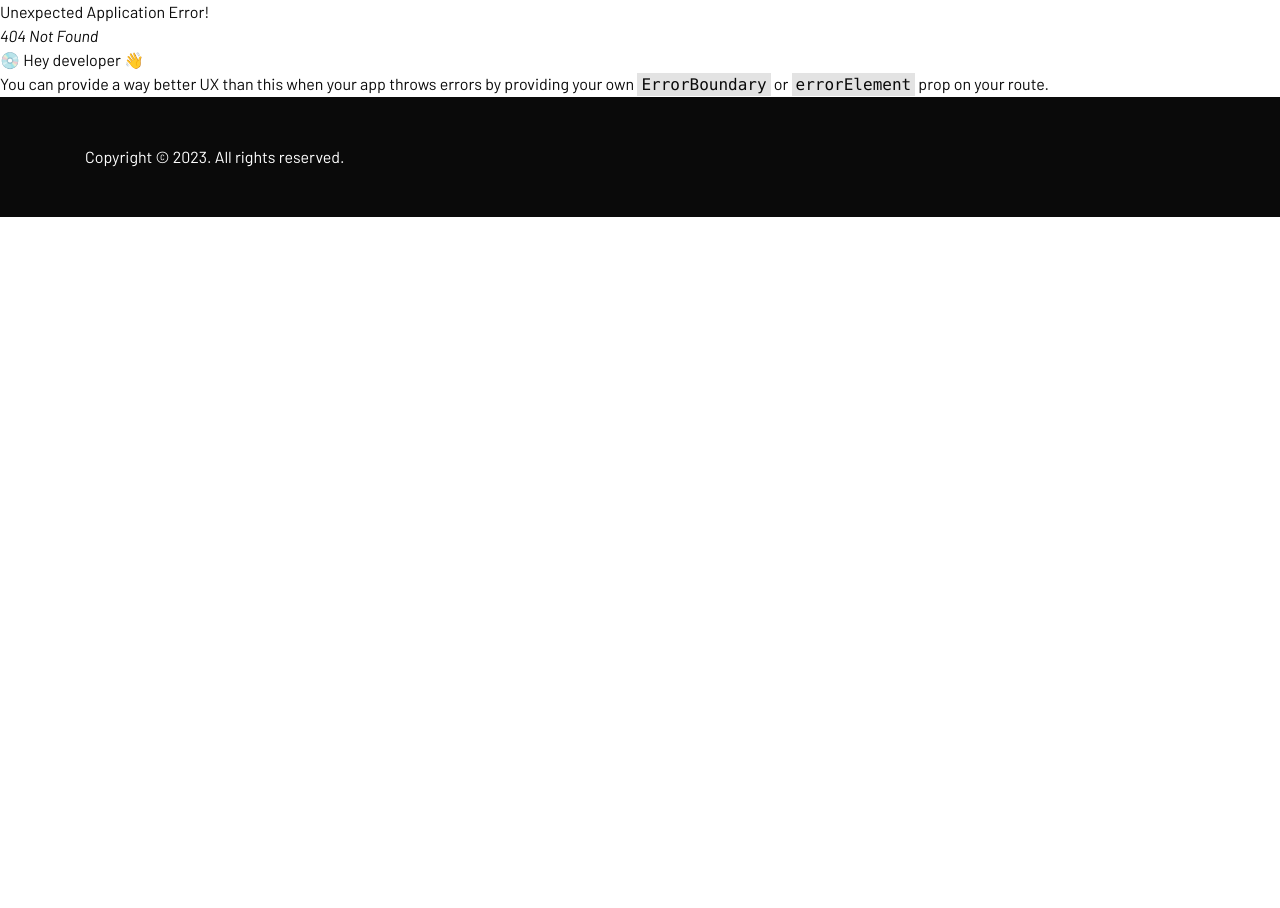
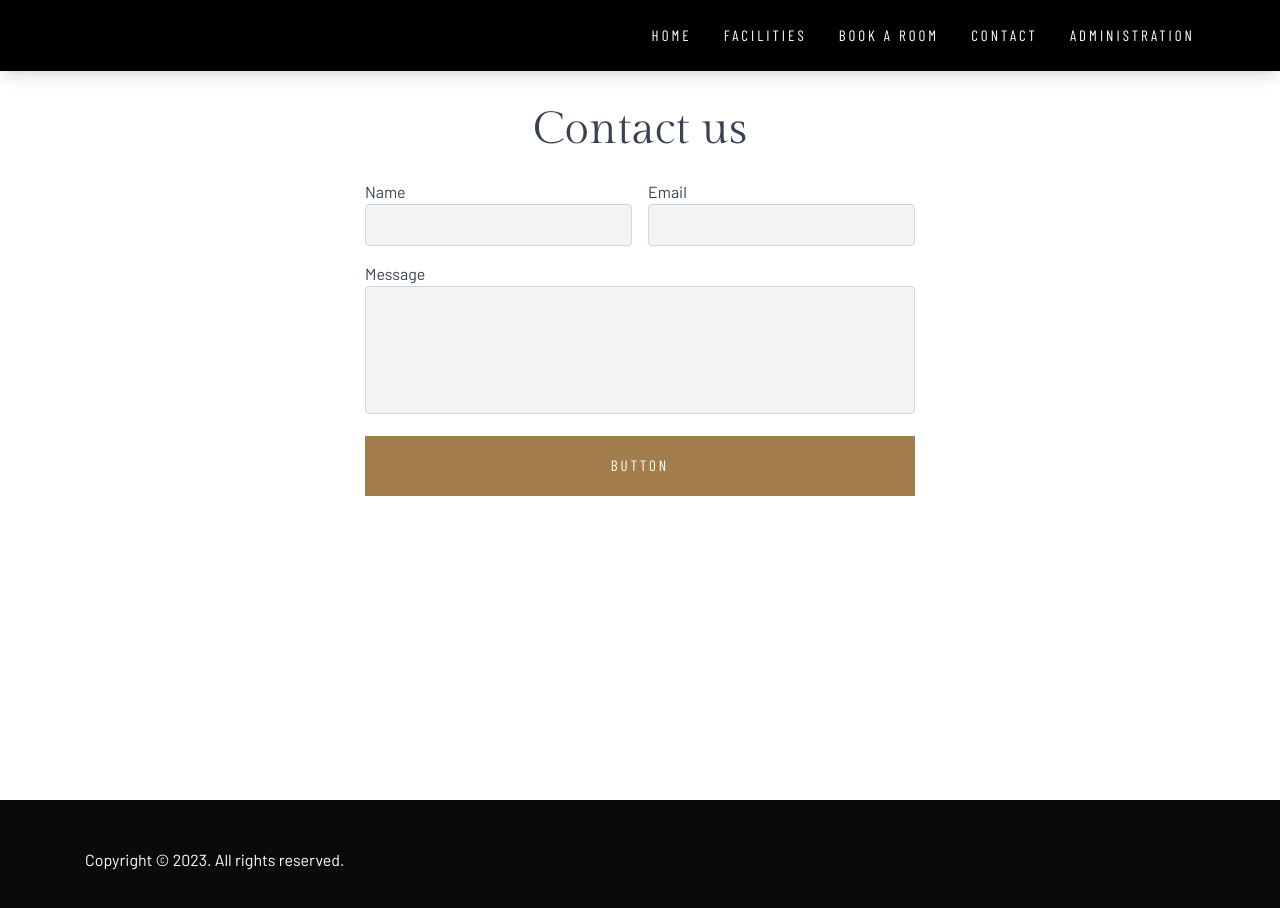
Before and after one commit to shacalul/BachelorWebApp, a React (Create React App) app: page /contact in a window 1280 px wide. Before the commit this address had no page. Shown: the top 908 px of the page. Before the commit the page ends 800 px from the top, so only its background shows below. Built offline with nearby package versions, Linux system fonts and the light colour scheme; a web font is replaced by a local one.

Commit message:
finished details for categories page, and added contact us page (finished) . did some changes with the navbar too.

```diff
--- a/src/App.js
+++ b/src/App.js
@@ -7,7 +7,7 @@ import BottomAppbar from "./components/Navbar/BottomAppBar";
 //pages imports
 import Home from "./pages/Home";
 import CategoryDetails from "./pages/CategoryDetails";
-
+import Contact from "./pages/Contact";
 //react router
 import { createBrowserRouter, RouterProvider } from "react-router-dom";
 
@@ -20,12 +20,16 @@ const router = createBrowserRouter([
     path: "/category/:id",
     element: <CategoryDetails />,
   },
+  {
+    path: "/contact",
+    element: <Contact />,
+  },
 ]);
 
 const App = () => {
   return (
     <div>
-      <TopAppbar />
+      <TopAppbar currentPage={window.location.pathname} />
       <RouterProvider router={router} />
       <BottomAppbar />
     </div>
--- a/src/components/Categories.js
+++ b/src/components/Categories.js
@@ -10,6 +10,12 @@ const Categories = () => {
   return (
     <section className="py-24">
       <div className="container mx-auto lg:px-0">
+        <div className="text-center">
+          <div className="font-tertiary uppercase text-[15px] tracking-[6px]">
+            Student Village Kamtjatka
+          </div>
+          <h2 className="font-primary text-[45px] mb-4">Room categories</h2>
+        </div>
         {/*grid*/}
         <div className="grid grid-cols-3 gap-4">
           {categories.map((category) => {
--- a/src/components/Category.js
+++ b/src/components/Category.js
@@ -64,8 +64,8 @@ const Category = ({ category }) => {
     images,
   } = category;
   return (
-    <div className="bg-white shadow-2xl min-h-[500px]group py-4 my-8" key={id}>
-      <div className="overflow-hidden">
+    <div className="bg-white shadow-2xl  min-h-[500px]group py-4 my-8" key={id}>
+      <div className="overflow-hidden w-full">
         <div>{images}</div>
       </div>
       <PriceDetails
--- a/src/components/Navbar/BottomAppBar.js
+++ b/src/components/Navbar/BottomAppBar.js
@@ -2,7 +2,7 @@ import React from "react";
 
 const BottomAppBar = () => {
   return (
-    <footer className="bg-primary py-12">
+    <footer className="bg-primary py-12 ">
       <div className="container mx-auto text-white flex justify-between">
         Copyright &copy; 2023. All rights reserved.
       </div>
--- a/src/components/Navbar/TopAppbar.js
+++ b/src/components/Navbar/TopAppbar.js
@@ -1,6 +1,6 @@
 import React, { useState, useEffect } from "react";
 
-const TopAppBar = () => {
+const TopAppBar = ({ currentPage }) => {
   const [topAppBar, setTopAppBar] = useState(false);
   useEffect(() => {
     const handleScroll = () => {
@@ -13,10 +13,19 @@ const TopAppBar = () => {
       window.removeEventListener("scroll", handleScroll);
     };
   }, []);
+
+  const headerBgColor = () => {
+    if (currentPage === "/contact") {
+      return "bg-black py-6 shadow-lg";
+    } else {
+      return "bg-transparent py-8";
+    }
+  };
+
   return (
     <topAppBar
       className={`${
-        topAppBar ? "bg-white py-6 shadow-lg" : "bg-transparent py-8"
+        topAppBar ? "bg-white py-6 shadow-lg" : headerBgColor()
       } fixed z-50 w-full transition-all duration-500`}
     >
       <div className="container mx-auto flex flex-col items-center gap-y-6 lg:flex-row lg:justify-between lg:gap-y-0">
@@ -27,11 +36,8 @@ const TopAppBar = () => {
             topAppBar ? "text-primary" : "text-white"
           } flex gap-x-4 font-tertiary tracking-[3px] text-[15px] items-center uppercase lg:gap-x-8`}
         >
-          <a href="" className="hover:text-accent transition">
+          <a href="/" className="hover:text-accent transition">
             Home
-          </a>
-          <a href="" className="hover:text-accent transition">
-            Room Categories
           </a>
           <a href="" className="hover:text-accent transition">
             Facilities
@@ -39,7 +45,7 @@ const TopAppBar = () => {
           <a href="" className="hover:text-accent transition">
             Book a room
           </a>
-          <a href="" className="hover:text-accent transition">
+          <a href="/contact" className="hover:text-accent transition">
             Contact
           </a>
           <a href="" className="hover:text-accent transition">
--- a/src/data/CategoryData.js
+++ b/src/data/CategoryData.js
@@ -11,7 +11,7 @@ export const categoryData = [
     images: [
       <iframe
         width="100%"
-        height="360"
+        height="640"
         frameBorder="0"
         allow="xr-spatial-tracking; gyroscope; accelerometer"
         allowFullScreen
@@ -32,7 +32,7 @@ export const categoryData = [
     images: [
       <iframe
         width="100%"
-        height="360"
+        height="640"
         frameBorder="0"
         allow="xr-spatial-tracking; gyroscope; accelerometer"
         allowFullScreen
@@ -54,7 +54,7 @@ export const categoryData = [
     images: [
       <iframe
         width="100%"
-        height="360"
+        height="640"
         frameBorder="0"
         allow="xr-spatial-tracking; gyroscope; accelerometer"
         allowFullScreen
@@ -76,7 +76,7 @@ export const categoryData = [
     images: [
       <iframe
         width="100%"
-        height="360"
+        height="640"
         frameBorder="0"
         allow="xr-spatial-tracking; gyroscope; accelerometer"
         allowFullScreen
@@ -98,7 +98,7 @@ export const categoryData = [
     images: [
       <iframe
         width="100%"
-        height="360"
+        height="640"
         frameBorder="0"
         allow="xr-spatial-tracking; gyroscope; accelerometer"
         allowFullScreen
@@ -120,7 +120,7 @@ export const categoryData = [
     images: [
       <iframe
         width="100%"
-        height="360"
+        height="640"
         frameBorder="0"
         allow="xr-spatial-tracking; gyroscope; accelerometer"
         allowFullScreen
@@ -142,7 +142,7 @@ export const categoryData = [
     images: [
       <iframe
         width="100%"
-        height="360"
+        height="640"
         frameBorder="0"
         allow="xr-spatial-tracking; gyroscope; accelerometer"
         allowFullScreen
--- a/src/pages/CategoryDetails.js
+++ b/src/pages/CategoryDetails.js
@@ -3,7 +3,7 @@ import { useParams } from "react-router-dom";
 
 import Arrival from "../components/Arrival";
 import Departure from "../components/Departure";
-import FilterCategories from "../components/FilterCategories";
+import CategoryType from "../components/CategoryType";
 
 import { CategoryContext } from "../context/CategoryContext";
 import { FaCheck } from "react-icons/fa";
@@ -19,13 +19,35 @@ const CategoryDetails = () => {
     category;
 
   return (
-    <section className="bg-pink-200">
-      <div className="bg-category bg-cover h-[560px] bg-center relative flex justify-center items-center">
+    <section>
+      <div className="w-full h-[640px] relative flex justify-center items-center ">
         {images}
       </div>
       <div className="container mx-auto">
         <div className="flex flex-col lg:flex-row h-full py-24">
-          <div className="w-full h-full lg:w-[60%]">Lorem ipsum pula mea</div>
+          <div className="w-full h-full lg:w-[60%] px-6">
+            <h2 className="h2">{name}</h2>
+            <p className="mb-8">{description}</p>
+          </div>
+          <div className="w-full h-full lg:w-[40%]">
+            {/* reservation */}
+            <div className="py-8 px-6 bg-accent/20 mb-12">
+              <div className="flex flex-col space-y-4 mb-4">
+                <div className="h-[60px]">
+                  <Arrival />
+                </div>
+                <div className="h-[60px]">
+                  <Departure />
+                </div>
+                <div className="h-[60px]">
+                  <CategoryType />
+                </div>
+              </div>
+              <button className="btn btn-large btn-primary w-full h-[60px]">
+                Book now
+              </button>
+            </div>
+          </div>
         </div>
       </div>
     </section>
--- /dev/null
+++ b/src/pages/Contact.js
@@ -0,0 +1,64 @@
+import React, { useState } from "react";
+
+const Contact = () => {
+  return (
+    <div className="min-h-screen">
+      <section className="text-gray-700 body-font">
+        <div className="container px-5 py-24 mx-auto">
+          <div className="w-full h-full flex justify-center items-center">
+            <h2 className="h2">Contact us</h2>
+          </div>
+          <div className="lg:w-1/2 md:w-2/3 mx-auto">
+            <div className="flex flex-wrap -m-2">
+              <div className="p-2 w-1/2">
+                <div className="relative">
+                  <label htmlFor="name" className="mb-8">
+                    Name
+                  </label>
+                  <input
+                    type="text"
+                    id="name"
+                    name="name"
+                    className="w-full bg-gray-100 rounded border border-gray-300 focus:border-indigo-500 text-base outline-none text-gray-700 py-1 px-3 leading-8 transition-colors duration-200 ease-in-out"
+                  />
+                </div>
+              </div>
+              <div className="p-2 w-1/2">
+                <div className="relative">
+                  <label htmlFor="email" className="mb-8">
+                    Email
+                  </label>
+                  <input
+                    type="email"
+                    id="email"
+                    name="email"
+                    className="w-full bg-gray-100 rounded border border-gray-300 focus:border-indigo-500 text-base outline-none text-gray-700 py-1 px-3 leading-8 transition-colors duration-200 ease-in-out"
+                  />
+                </div>
+              </div>
+              <div className="p-2 w-full">
+                <div className="relative">
+                  <label htmlFor="message" className="mb-8">
+                    Message
+                  </label>
+                  <textarea
+                    id="message"
+                    name="message"
+                    className="w-full bg-gray-100 rounded border border-gray-300 focus:border-indigo-500 h-32 text-base outline-none text-gray-700 py-1 px-3 resize-none leading-6 transition-colors duration-200 ease-in-out"
+                  ></textarea>
+                </div>
+              </div>
+              <div className="p-2 w-full">
+                <button className="btn btn-large btn-primary w-full h-[60px]">
+                  Button
+                </button>
+              </div>
+            </div>
+          </div>
+        </div>
+      </section>
+    </div>
+  );
+};
+
+export default Contact;
```
